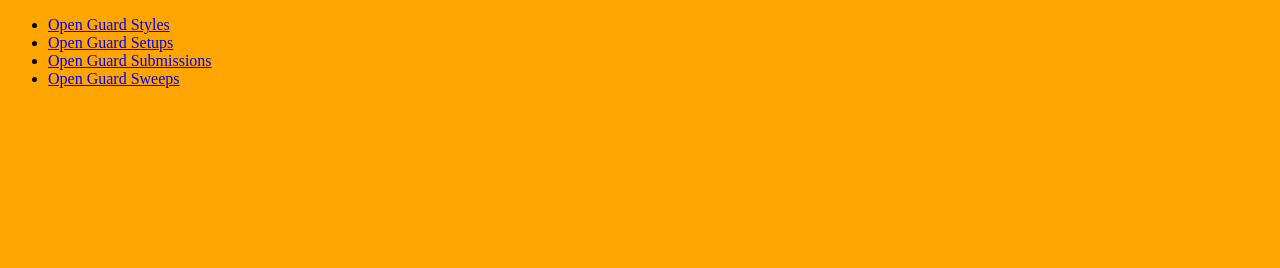
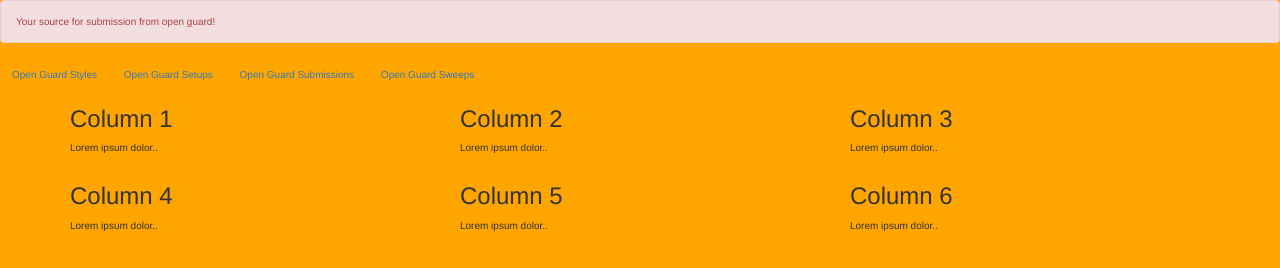
Before and after one commit to FirstGlanceBaby/Project0, a plain HTML site: page submissions.html in a window 1280 px wide. Drawn offline with nearby package versions, Linux system fonts and the light colour scheme.

Commit message:
add sass, nav formatting and nav move to top

```diff
--- /dev/null
+++ b/sass/extra.scss
@@ -0,0 +1,21 @@
+$font-stack:    Helvetica, sans-serif;
+
+body {
+  font: 100% $font-stack;
+}
+
+nav {
+  ul {
+    margin: 0;
+    padding: 0;
+    list-style: none;
+  }
+
+  li { display: inline-block; }
+
+  a {
+    display: block;
+    padding: 6px 12px;
+    text-decoration: none;
+  }
+}
--- a/submissions.html
+++ b/submissions.html
@@ -1,15 +1,49 @@
 <!DOCTYPE html>
 <html>
     <head>
-        <title>BOpen Guard Submissions</title>
+        <title>Open Guard Submissions</title>
     </head>
-    <body>
+    <body><!-- Latest compiled and minified CSS -->
+    <link rel="stylesheet" href="https://maxcdn.bootstrapcdn.com/bootstrap/3.3.7/css/bootstrap.min.css" integrity="sha384-BVYiiSIFeK1dGmJRAkycuHAHRg32OmUcww7on3RYdg4Va+PmSTsz/K68vbdEjh4u" crossorigin="anonymous">
+    <!--Personal CSS-->
     <link href="style.css" rel="stylesheet" type="text/css"/>
-         <ul>
-  			<li><a href="index.html">Open Guard Styles</a></li>
- 			<li><a href="setup.html">Open Guard Setups</a></li>
-  			<li><a href="submissions.html">Open Guard Submissions</a></li>
-  			<li><a href="sweeps.html">Open Guard Sweeps</a></li>
-		</ul>
+    <link href="sass/extra.css" rel="stylesheet" type="text/css"/>
+    <div class="alert alert-danger" role="alert">
+     Your source for submission from open guard!
+    </div>
+    <nav ul>
+        <li><a href="index.html">Open Guard Styles</a></li>
+        <li><a href="setup.html">Open Guard Setups</a></li>
+        <li><a href="submissions.html">Open Guard Submissions</a></li>
+        <li><a href="sweeps.html">Open Guard Sweeps</a></li>
+    </ul>
+    <div class="container">
+      <div class="row">
+        <div class="col-sm-4">
+          <h3>Column 1</h3>
+           <p>Lorem ipsum dolor..</p>
+        </div>
+      <div class="col-sm-4">
+        <h3>Column 2</h3>
+       <p>Lorem ipsum dolor..</p>
+      </div>
+      <div class="col-sm-4">
+        <h3>Column 3</h3>
+        <p>Lorem ipsum dolor..</p>
+       </div>
+      <div class="col-sm-4">
+        <h3>Column 4</h3>
+        <p>Lorem ipsum dolor..</p>
+      </div>
+      <div class="col-sm-4">
+        <h3>Column 5</h3>
+       <p>Lorem ipsum dolor..</p>
+      </div>
+      <div class="col-sm-4">
+        <h3>Column 6</h3>
+        <p>Lorem ipsum dolor..</p>
+      </div>
+    </div>
+  </div>
     </body>
 </html>
```
Also changed, not shown: index.html (+11 -7 lines), setup.html (+6 -2 lines), sweeps.html (+3 -2 lines), sass/extra.css (added), 1 other file.
